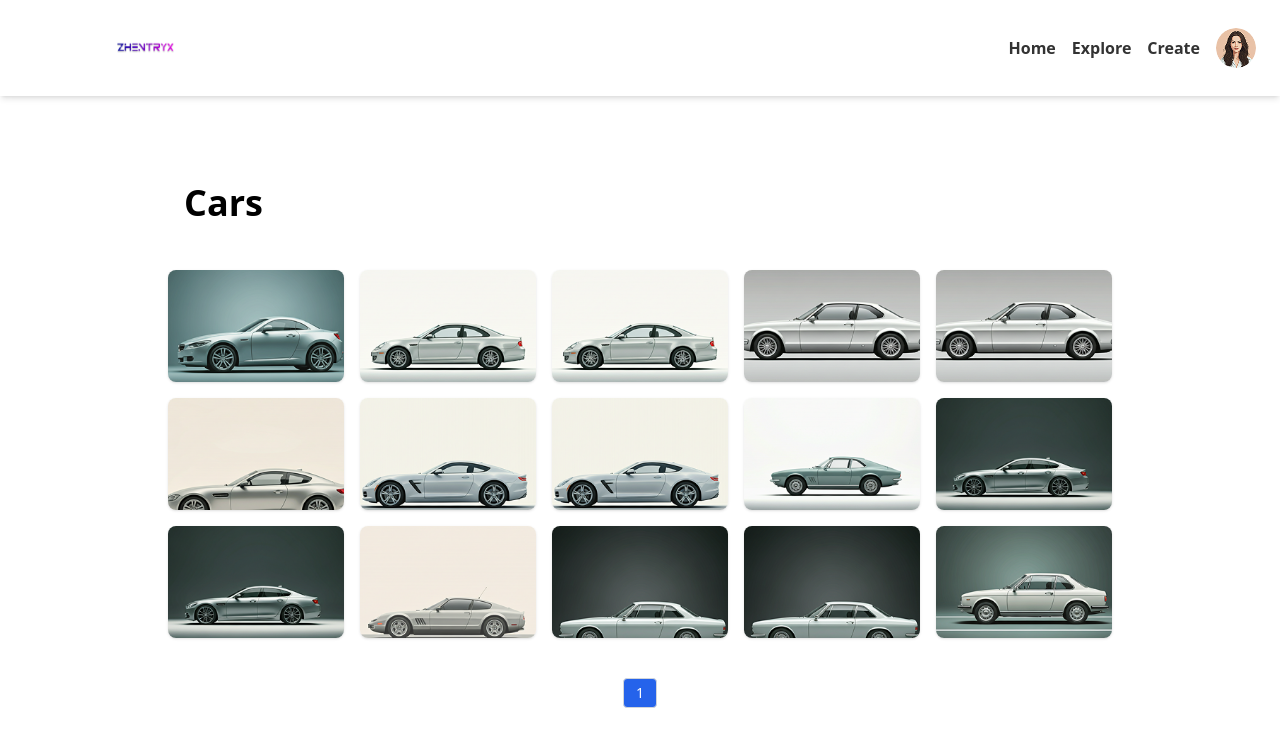
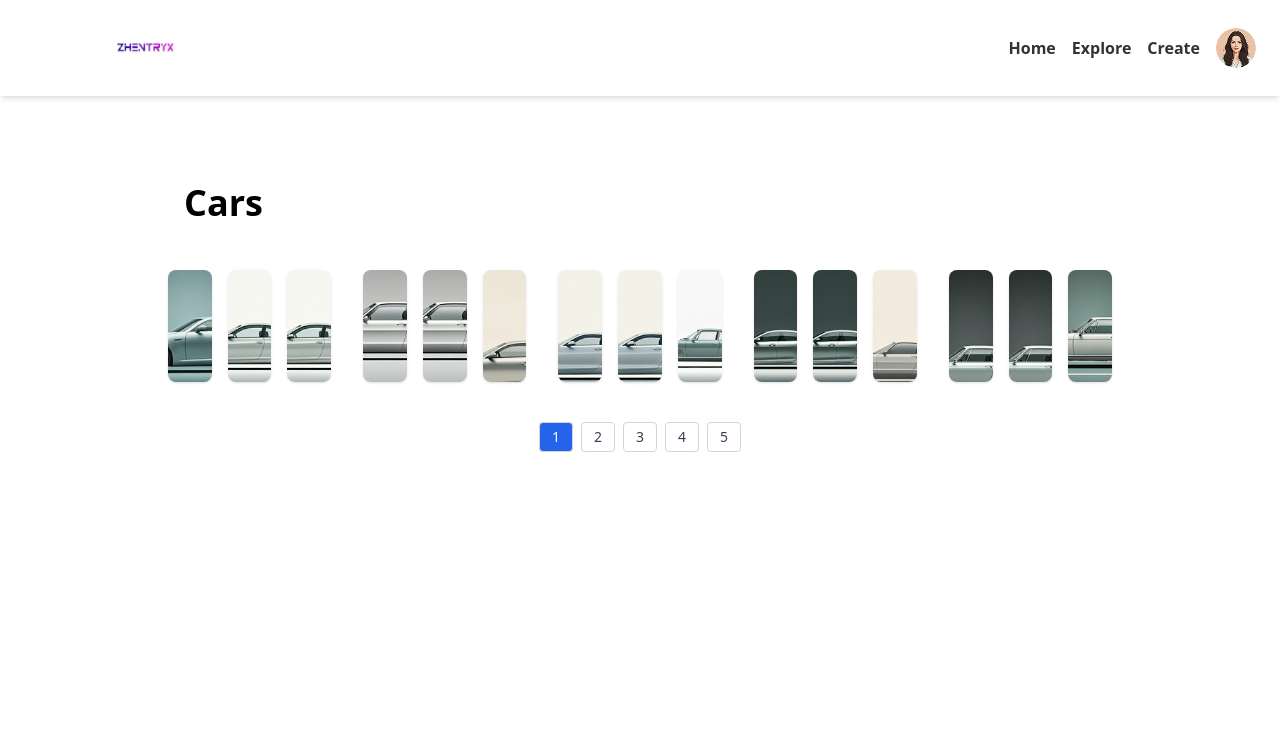
Before and after one commit to Zhentryx034/imagefic, a React (Vite) app in the folder imagefic/: page /cars in a window 1280 px wide. Shown: the top 746 px of the page. Built offline with nearby package versions, Linux system fonts and the light colour scheme; a web font is replaced by a local one.

Commit message:
Add login functionality with user feedback and form handling in Login component

```diff
--- a/imagefic/src/Components/Auth/Login.tsx
+++ b/imagefic/src/Components/Auth/Login.tsx
@@ -1,9 +1,34 @@
 import React from 'react'
 import logo from '../../assets/Zhentryx.png'
 import img from '../../assets/Pictures/auth-img.png'
-import { Link } from 'react-router-dom'
+import { Link, useNavigate } from 'react-router-dom'
+import { loginUser } from '../Auth/authConfig'
+import { useState } from 'react'
 
 const Login:React.FC = () => {
+  const navigate = useNavigate()
+  const [formData, setFormData] = useState({email:"",password:""})
+  const [loading, setLoading] = useState(false)
+  const [error, setError] = useState<string | null>(null)
+
+  const handleChange = (e: React.ChangeEvent<HTMLInputElement>)=>{
+    setFormData({...formData, [e.target.name]: e.target.value})
+  }
+
+  const handleSubmit = async (e:React.FormEvent) => {
+    e.preventDefault()
+    setLoading(true)
+    setError(null)
+    try{
+      await loginUser(formData.email,formData.password)
+      alert("Login successful")
+      navigate("/dashboard")
+    }catch(err:unknown){
+      setError(err instanceof Error ? err.message : "An error occurred")
+      alert("Login failed")
+      console.log("Login Error",err)
+    }
+  }
   return (
     <div className='font-["Poppins"]'>
        <img src={logo} alt="" className='w-[15%] ml-20' />
@@ -26,6 +51,8 @@ const Login:React.FC = () => {
                     type="email"
                     name="email"
                     id="email"
+                    value={formData.email}
+                    onChange={handleChange}
                     placeholder='Enter your email'
                     className="my-5 w-full border border-[#D3D3D3] px-6 py-[18px] focus:outline focus:outline-[#1B10A4] focus:outline-1 rounded-[10px]"
                   />
@@ -35,6 +62,8 @@ const Login:React.FC = () => {
                     type="password"
                     name="password"
                     id="password"
+                    value={formData.password}
+                    onChange={handleChange}
                     placeholder='Enter your password'
                     className="my-5 w-full border border-[#D3D3D3] px-6 py-[18px] focus:outline focus:outline-[#1B10A4] focus:outline-1 rounded-[10px]"
                   />
@@ -42,7 +71,10 @@ const Login:React.FC = () => {
                    <label htmlFor="remember" className='text-sm text-[#474747] ml-2 '>Remember me</label>
                    <Link to="/forgot-password" className="text-[#1B10A4] text-sm ml-36  ">Forgot Password?</Link>
 
-                    <button className='w-full bg-[#1B10A4] mt-6 text-white border-none py-[18px] px-6 rounded-[10px] cursor-pointer text-sm'>Sign In</button>
+                    <button className='w-full bg-[#1B10A4] mt-6 text-white border-none py-[18px] px-6 rounded-[10px] cursor-pointer text-sm' onClick={handleSubmit}>
+                      {loading ? "Logging in..." : "Sign In"}
+                    </button>
+
                     <div className="mt-4">
                       <p>Don't have an account? <Link to="/signup" className="text-[#1B10A4]">Sign Up</Link></p>
                     </div>
--- a/imagefic/src/Components/Auth/authConfig.ts
+++ b/imagefic/src/Components/Auth/authConfig.ts
@@ -36,6 +36,7 @@ export async function loginUser (email:string, password:string) {
 
             //this logic save the user login token in local storage
         localStorage.setItem('authToken', data.token)
+        alert("Login successful")
         return data
 
     }catch(err:unknown){
--- a/imagefic/src/Components/Dashboard/Cars.tsx
+++ b/imagefic/src/Components/Dashboard/Cars.tsx
@@ -17,7 +17,7 @@ import img13 from "../../assets/Pictures/cars/Untitled/car (13).png";
 import img14 from "../../assets/Pictures/cars/Untitled/car (14).png";
 import img15 from "../../assets/Pictures/cars/Untitled/car (15).png";
 
-const CARS_PER_PAGE = 15; // 5 columns x 3 rows
+const CARS_PER_PAGE = 3; // 5 columns x 3 rows
 
 // Example car images array (replace with your actual image URLs)
 const carImages: string[] = [
@@ -42,6 +42,12 @@ const Cars:React.FC = () => {
   const [emblaRef, emblaApi] = useEmblaCarousel({ loop: false });
   const totalPages = Math.ceil(carImages.length / CARS_PER_PAGE);
   const [selectedIndex, setSelectedIndex] = useState(0);
+
+  useEffect(() => {
+    if (emblaApi) {
+      console.log("emblaApi is ready");
+    }
+  }, [emblaApi]);
 
   // Group images into pages
   const pages = Array.from({ length: totalPages }, (_, i) =>
@@ -71,10 +77,10 @@ const Cars:React.FC = () => {
       <DashboardNav />
       <div className="overflow-hidden mt-36 pl-6 pr-6 " ref={emblaRef}>
          <h1 className='text-[36px] font-bold mt-8 mb-6 text-left pl-8 '>Cars</h1>
-        <div className="flex">
+        <div className="embla__container flex flex-nowrap">
           {pages.map((page, pageIndex) => (
-            <div className="flex-shrink-0 w-full p-4" key={pageIndex}>
-              <div className="grid grid-cols-5 grid-rows-3 gap-4">
+            <div className="embla__slide" key={pageIndex}>
+              <div className="grid grid-cols-3 grid-rows-1 gap-4 p-4">
                 {page.map((img, i) => (
                   <img
                     key={i}
@@ -97,7 +103,10 @@ const Cars:React.FC = () => {
                 ? "bg-blue-600 text-white border-blue-600"
                 : "bg-white text-gray-700 hover:bg-blue-100"
             }`}
-            onClick={() => scrollTo(i)}
+            onClick={() => {
+              console.log(i, "has been clicked");
+              scrollTo(i);
+            }}
           >
             {i + 1}
           </button>
```
